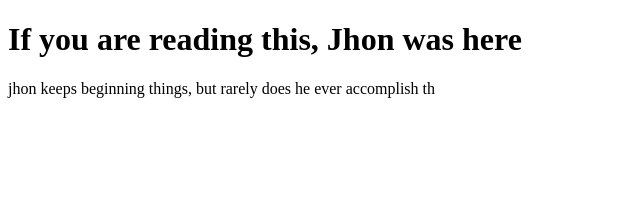
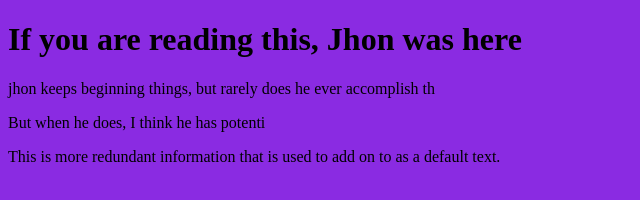
Before and after one commit to Untender/portfolio, a plain HTML site: page index.html in a window 1280 px wide. Shown: the whole page, without its empty margins (0-640 px from the left). Drawn offline with Linux system fonts and the light colour scheme.

Commit message:
testing for the grid
initial steps of setting up a grid. changes for sections in the CSS file

```diff
--- a/index.html
+++ b/index.html
@@ -11,6 +11,12 @@
         <h1>If you are reading this, Jhon was here</h1>
 
         <p>jhon keeps beginning things, but rarely does he ever accomplish th</p>
+
+        <p>But when he does, I think he has potenti</p>
+
+        <div class="container">
+            <p>This is more redundant information that is used to add on to as a default text. </p>
+        </div>
     </body>
 
 
--- a/style.css
+++ b/style.css
@@ -0,0 +1,10 @@
+/* --------- Default CSS --------- */
+html{
+    background-color: blueviolet;
+    margin: 0;
+    padding: 0;
+}
+
+/* --------- End of Default CSS --------- */
+
+/* --------- Main Body Container --------- */
```
